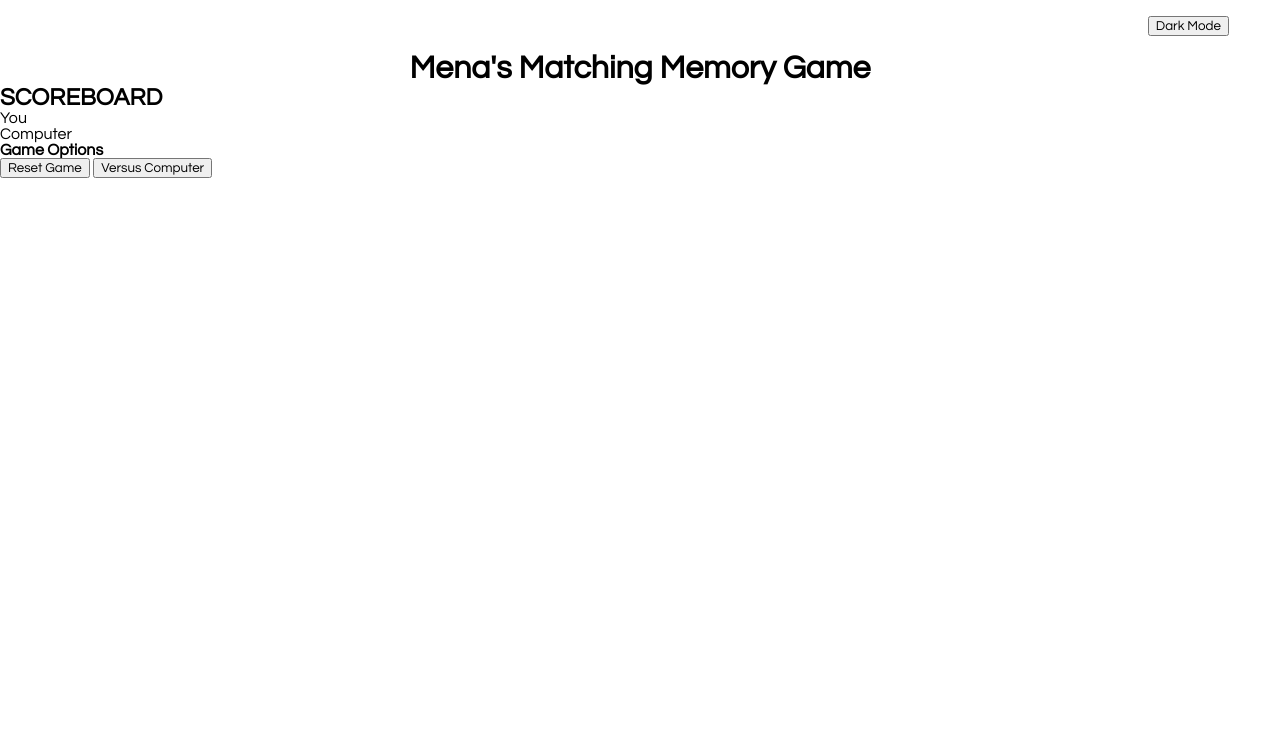
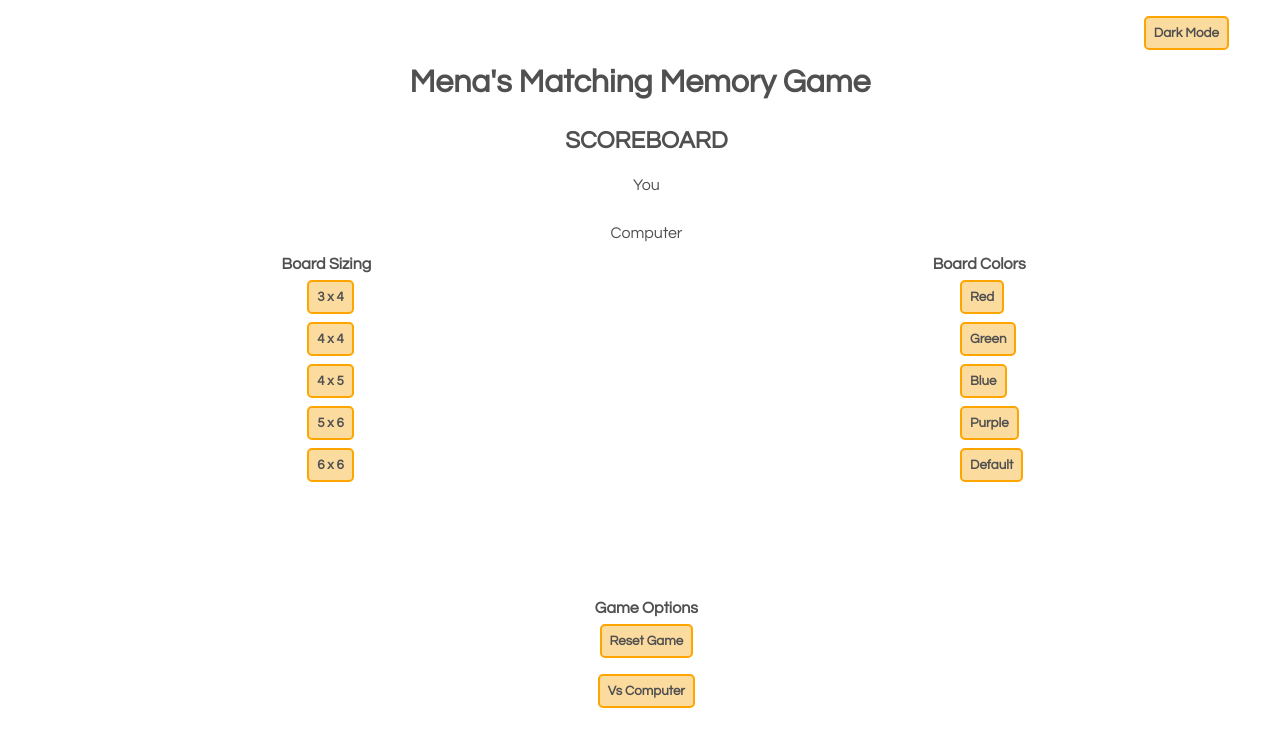
Before and after one commit to Smoot-Mena/memory-game, a plain HTML site: page home.html in a window 1280 px wide. Drawn offline with Linux system fonts and the light colour scheme.

Commit message:
positioning setup

```diff
--- a/css/styles.css
+++ b/css/styles.css
@@ -7,6 +7,7 @@
 ::before {
     margin: 0;
     font-family: "Century Gothic", 'Courier New', Courier, monospace;
+    color: rgb(80, 80, 80);
 }
 
 body {
@@ -23,3 +24,94 @@
 #page-title {
     text-align: center;
 }
+
+#scoreboard {
+    height: 10vh;
+    width: 15vw;
+    display: flex;
+    justify-content: center;
+    flex-flow: row wrap;
+    /* margin-top: 2vh;
+    margin-left: 43vw; */
+    position: absolute;
+    top: 15vh;
+    left: 43vw;
+}
+
+#scoreboard > h2 {
+    margin: 1vh 2vh;
+}
+
+#player-score,
+#computer-score {
+    margin: 2vh 2vw;
+}
+
+#left-sidebar,
+#right-sidebar {
+    margin: 2vh 8vw;
+    height: 25vh;
+    width: 15vw;
+    position: absolute;
+}
+
+#left-sidebar {
+    top: 30vh;
+    left: 10vw;
+}
+
+#right-sidebar {
+    top: 30vh;
+    right: 8vw;
+}
+
+
+#game-options-container {
+    position: absolute;
+    bottom: 15vh;
+    left: 43vw;
+    height: 10vh;
+    width: 15vw;
+    text-align: center;
+}
+
+button {
+    padding: 1vh;
+    border: 2px solid orange;
+    border-radius: 5px;
+    background-color: rgb(252, 219, 159);
+    font-weight: bold;
+}
+
+h4 {
+    width: inherit;
+    text-align: center;
+}
+
+#sizing-list,
+#color-theme {
+    list-style-type: none;
+    padding: 0;
+
+}
+
+#sizing-list > li,
+#color-theme > li {
+    width: 5vw;
+    margin: 1vh 0;
+    margin-left: 6vw;
+}
+
+#reset-button,
+#versus-button {
+    margin: 1vh 0;
+}
+
+
+/***********************
+*     Mobile Settings
+***********************/
+
+@media screen and (max-width: 1564px) {
+
+}
--- a/home.html
+++ b/home.html
@@ -25,10 +25,30 @@
         <section id="computer-score">Computer</section>
     </section>
     <section id="game-container"></section>
+    <section id="left-sidebar">
+        <h4>Board Sizing</h4>
+        <ul id="sizing-list">
+            <li><button>3 x 4</button></li>
+            <li><button>4 x 4</button></li>
+            <li><button>4 x 5</button></li>
+            <li><button>5 x 6</button></li>
+            <li><button>6 x 6</button></li>
+        </ul>
+    </section>
+    <section id="right-sidebar">
+        <h4>Board Colors</h4>
+        <ul id="color-theme">
+            <li><button>Red</button></li>
+            <li><button>Green</button></li>
+            <li><button>Blue</button></li>
+            <li><button>Purple</button></li>
+            <li><button>Default</button></li>
+        </ul>
+    </section>
     <section id="game-options-container">
         <h4>Game Options</h4>
-        <button>Reset Game</button>
-        <button>Versus Computer</button>
+        <button id="reset-button">Reset Game</button>
+        <button id="versus-button">Vs Computer</button>
     </section>
 </body>
 
```
